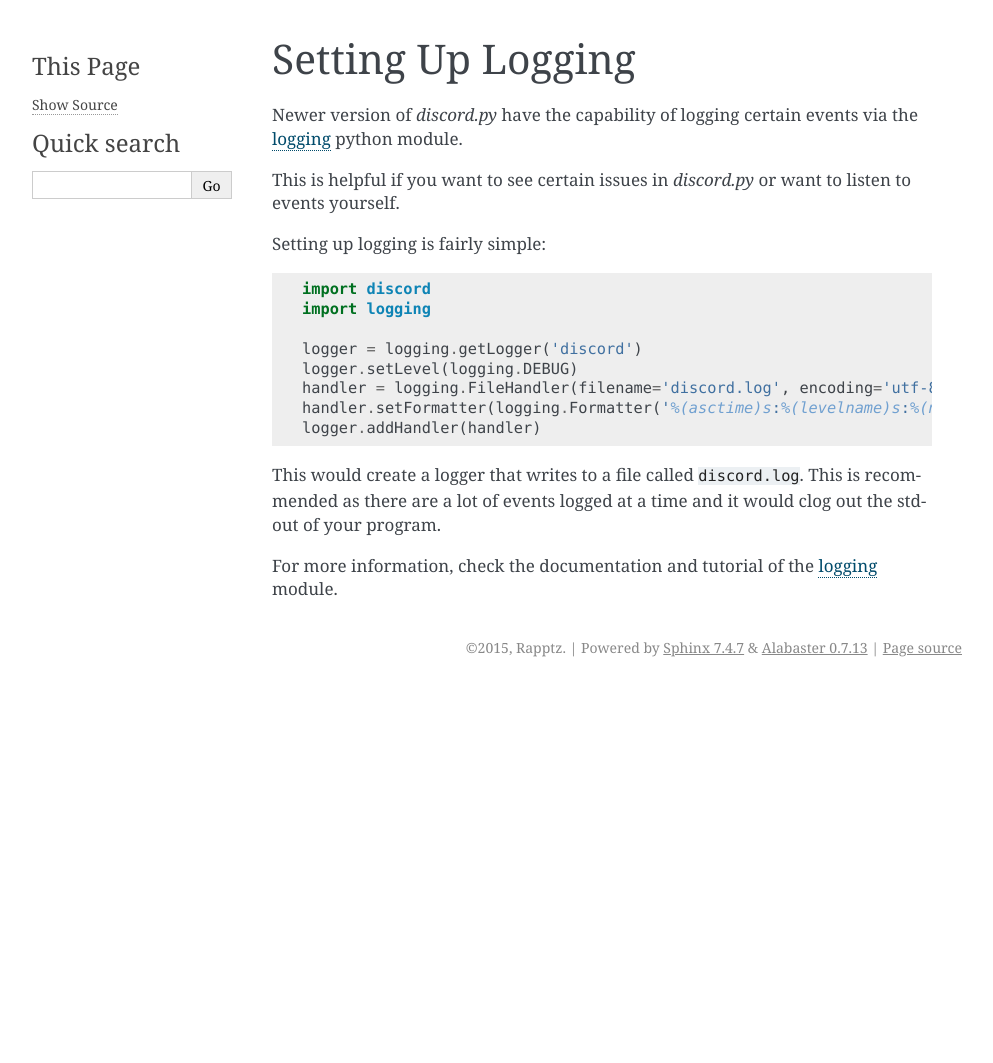
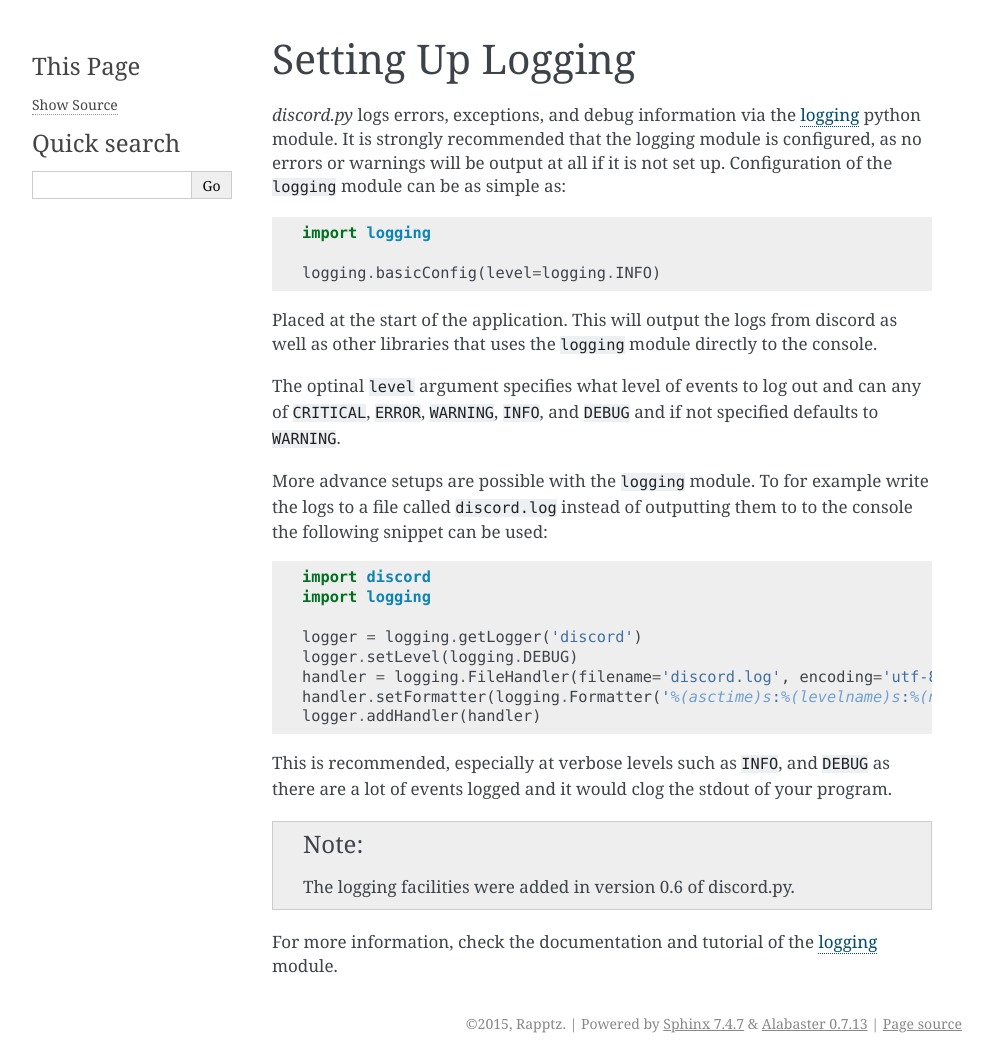
Before and after one commit to spartacus0816/dsbot, a Sphinx documentation site: the page built from docs/logging.rst, in a window 1280 px wide. Shown: the whole page, without its empty margins (148-1141 px from the left). Built offline with Sphinx 7.4.7, drawn with Linux system fonts in a browser that asks for light colours; before the commit the page ends 900 px from its top, so only the background shows below that.

Commit message:
Clarify logging and on_error documentation
Change the description of on_error to reflect that exceptions are logged
and not output by default. Add a note about not configuring logging
causing exceptions to be silently ignored in handlers in the API. And
add some more explanations and a simpler configuration example to the
logging description.

```diff
--- a/docs/logging.rst
+++ b/docs/logging.rst
@@ -1,11 +1,27 @@
 Setting Up Logging
 ===================
 
-Newer version of *discord.py* have the capability of logging certain events via the `logging`_ python module.
+*discord.py* logs errors, exceptions, and debug information via the
+`logging`_ python module. It is strongly recommended that the logging
+module is configured, as no errors or warnings will be output at all if
+it is not set up. Configuration of the ``logging`` module can be as
+simple as::
 
-This is helpful if you want to see certain issues in *discord.py* or want to listen to events yourself.
+    import logging
 
-Setting up logging is fairly simple: ::
+    logging.basicConfig(level=logging.INFO)
+
+Placed at the start of the application. This will output the logs from
+discord as well as other libraries that uses the ``logging`` module
+directly to the console.
+
+The optinal ``level`` argument specifies what level of events to log
+out and can any of ``CRITICAL``, ``ERROR``, ``WARNING``, ``INFO``, and
+``DEBUG`` and if not specified defaults to ``WARNING``.
+
+More advance setups are possible with the ``logging`` module.  To for
+example write the logs to a file called ``discord.log`` instead of
+outputting them to to the console the following snippet can be used::
 
     import discord
     import logging
@@ -16,9 +32,15 @@
     handler.setFormatter(logging.Formatter('%(asctime)s:%(levelname)s:%(name)s: %(message)s'))
     logger.addHandler(handler)
 
-This would create a logger that writes to a file called ``discord.log``. This is recommended as there are a lot of events
-logged at a time and it would clog out the stdout of your program.
+This is recommended, especially at verbose levels such as ``INFO``,
+and ``DEBUG`` as there are a lot of events logged and it would clog the
+stdout of your program.
 
-For more information, check the documentation and tutorial of the `logging`_ module.
+.. note::
+
+    The logging facilities were added in version 0.6 of discord.py.
+
+For more information, check the documentation and tutorial of the
+`logging`_ module.
 
 .. _logging: https://docs.python.org/2/library/logging.html
```
Also changed, not shown: docs/api.rst (+19 -11 lines).
